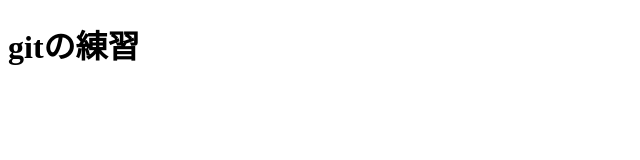
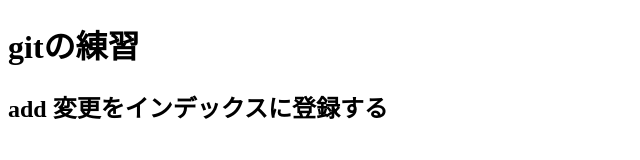
Before and after one commit to Maaai1101/mysite, a plain HTML site: page index.html in a window 1280 px wide. Shown: the whole page, without its empty margins (0-640 px from the left). Drawn offline with Linux system fonts and the light colour scheme.

Commit message:
second commit

```diff
--- a/index.html
+++ b/index.html
@@ -8,5 +8,6 @@
 </head>
 <body>
     <h1>gitの練習</h1>
+    <h2>add 変更をインデックスに登録する</h2>
 </body>
 </html>
```
